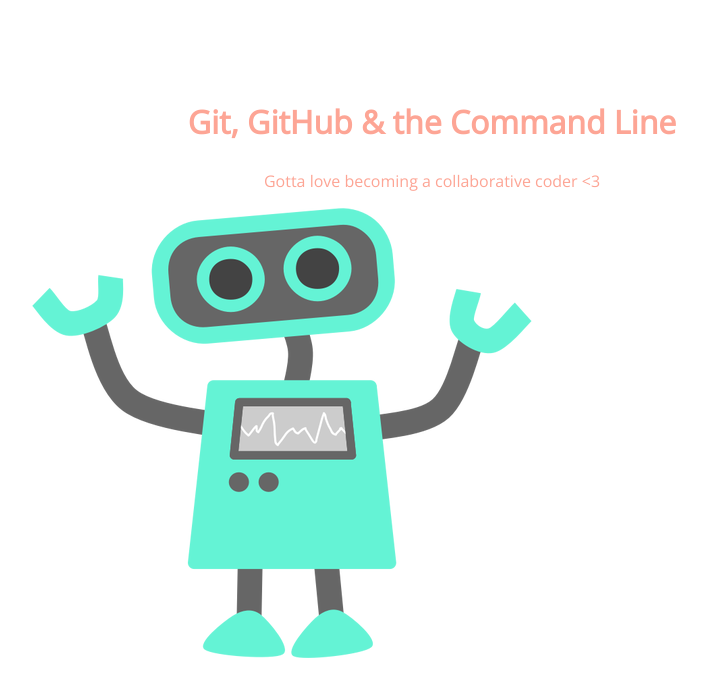
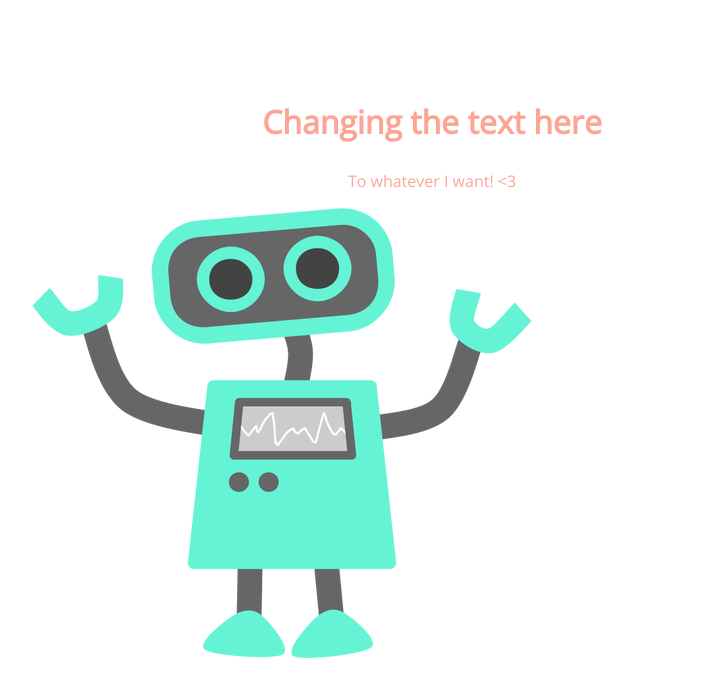
Before and after one commit to angelaflowers/105-project, a plain HTML site: page index.html in a window 1280 px wide. Shown: the whole page, without its empty margins (208-915 px from the left). Drawn offline with nearby package versions, Linux system fonts and the light colour scheme.

Commit message:
change h1 and p tags

```diff
--- a/index.html
+++ b/index.html
@@ -8,8 +8,8 @@
 </head>
 <body>
 	<section>
-		<h1>Git, GitHub & the Command Line</h1>
-		<p>Gotta love becoming a collaborative coder <3</p>
+		<h1>Changing the text here</h1>
+		<p>To whatever I want! <3</p>
 		<img src="img/happy-blue-robot.png">
 	</section>
 </body>
```
